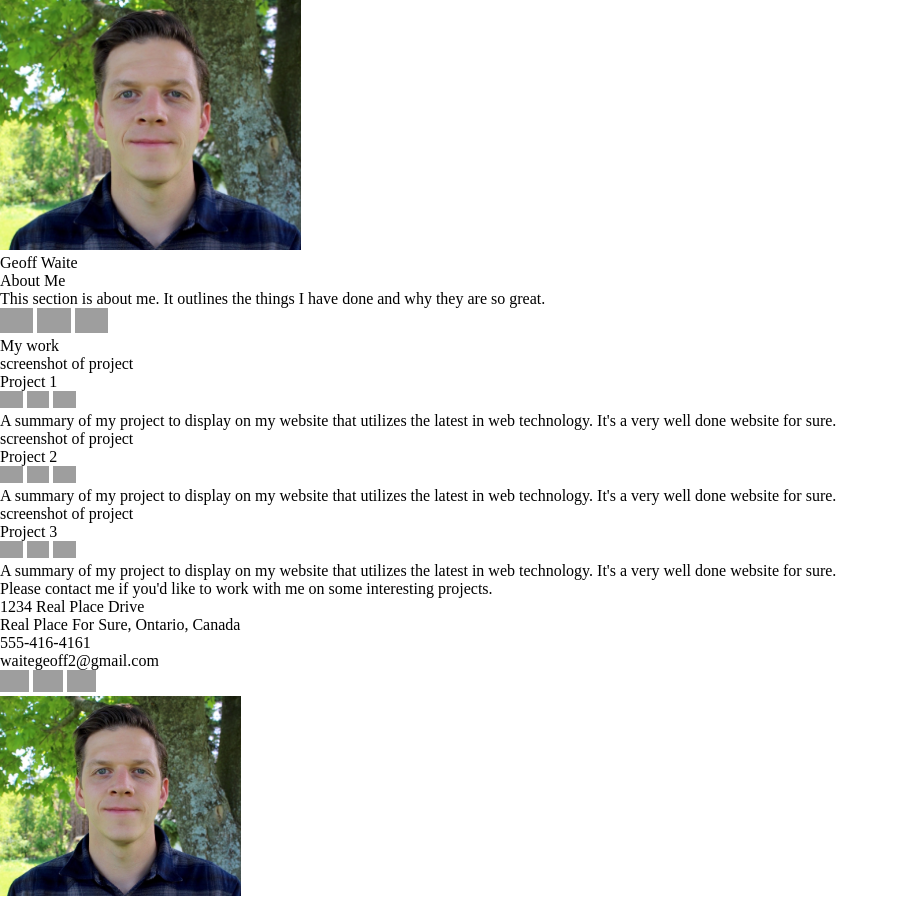
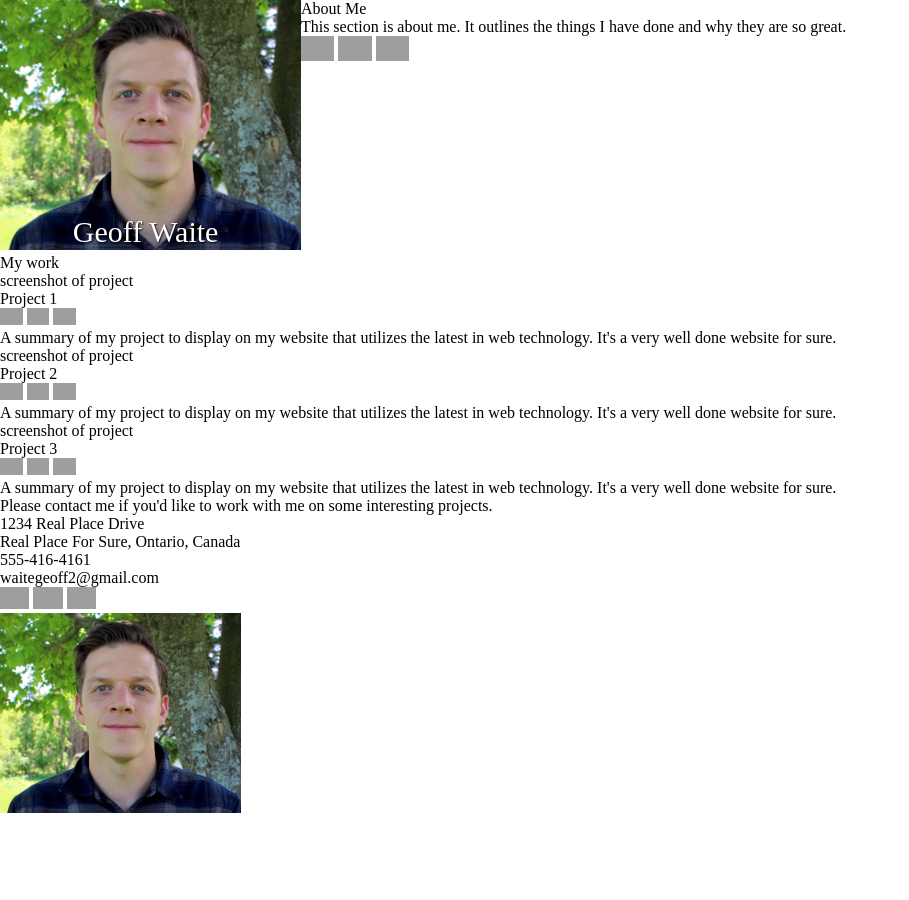
Before and after one commit to waitegeoff2/responsive-homepage, a plain HTML site: page index.html in a window 1280 px wide. Shown: the whole page, without its empty margins (0-909 px from the left). After the commit the page ends 817 px from the top, so only its background shows below. Drawn offline with Linux system fonts and the light colour scheme; grey boxes are pictures that could not be loaded.

Commit message:
Position name absolutely within header image

```diff
--- a/index.html
+++ b/index.html
@@ -8,13 +8,14 @@
 </head>
 <body>
     <!-- MAKE CONTENT HERE, IT WILL BE THE SAME FOR ALL THREE LAYOUTS -->
-     <div class="header"></div>
+     <div class="header">
+        <div class="header-container">
             <div class="header-image">
                 <img class="bio-pic-large" src="./assets/GW-bio-pic.jpg">
                 <!-- <img class="bio-pic-mobile" src="assets/GW-bio-pic-mobile.png"> -->
                 <!-- PICTURE LOGIC IN HERE -->
+                <div class="header-image-name">Geoff Waite</div>
             </div>
-        <div class="header-name">Geoff Waite</div>
             <div class="header-box">
                 <div class="header-description">
                     <span class="title">About Me</span>
@@ -26,6 +27,9 @@
 
                     </div>
                 </div>
+            </div>
+        </div>
+        <div class="background-swoop"></div>
     </div>
      <div class="portfolio-section">
         <div class="portfolio-title">My work</div>
--- a/styles.css
+++ b/styles.css
@@ -6,6 +6,22 @@ padding: 0;
 /* DESKTOP SIZE */
 
 /* Header section */
+
+.header-container {
+    display: flex;
+}
+
+.header-container {
+    position: relative;
+}
+
+.header-image-name {
+    position: absolute;
+    transform: translate(50%, -115%);
+    color: white;
+    font-size: 30px;
+    text-shadow: 1px 1px 2px black;
+}
 
 .header-social {
     height: 25px;
```
Lines whose indentation alone changed are shown as unchanged.
